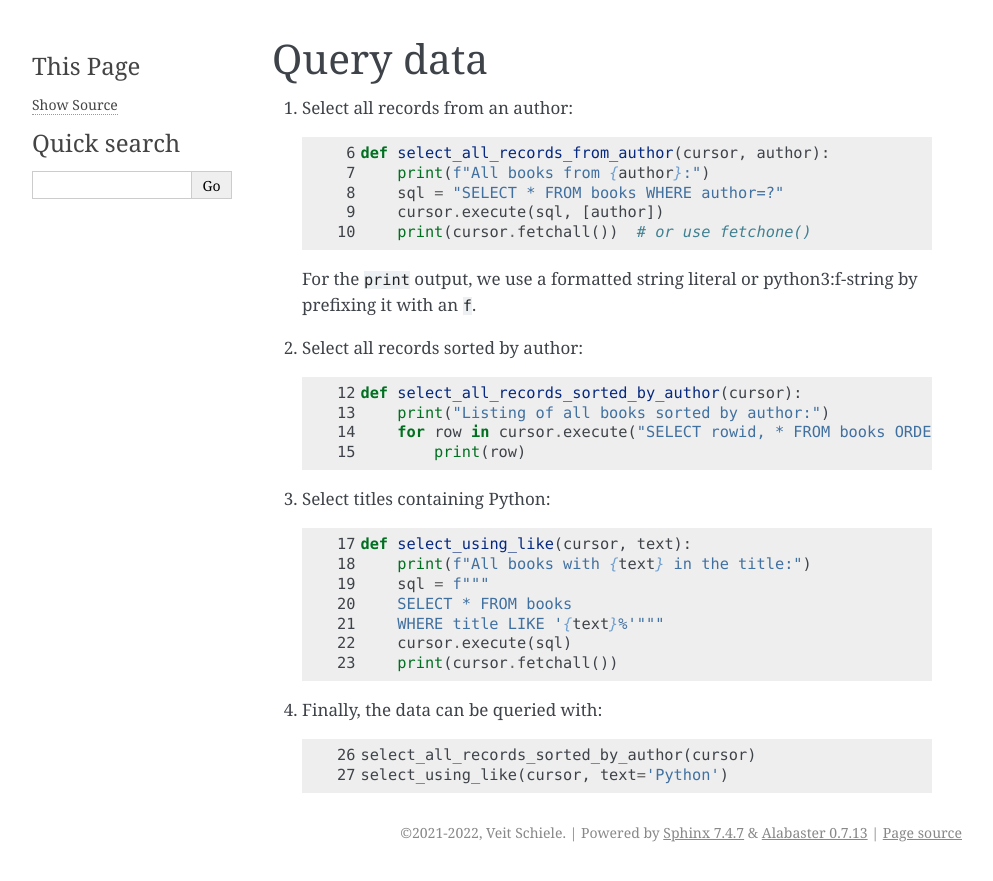
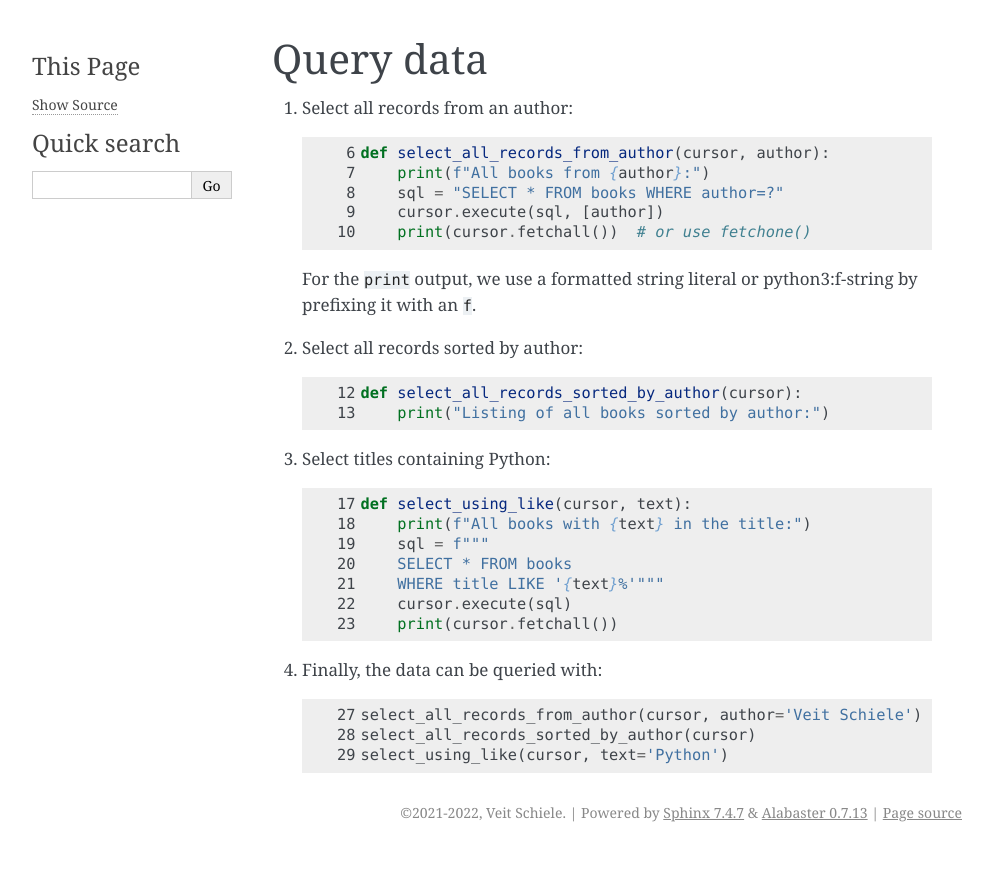
Before and after one commit to veit/python-basics-tutorial, a Sphinx documentation site: the page built from docs/save-data/query-data.rst, in a window 1280 px wide. Shown: the top 881 px of the page, without its empty margins (148-1141 px from the left). Built offline with Sphinx 7.4.7, drawn with Linux system fonts in a browser that asks for light colours; pages that are not in the unit, such as notebooks, are missing from menus.

Commit message:
:pencil2: Fix line numbers

```diff
--- a/docs/save-data/query-data.rst
+++ b/docs/save-data/query-data.rst
@@ -15,7 +15,7 @@ Query data
 
    .. literalinclude:: query_data.py
       :language: python
-      :lines: 12-15
+      :lines: 12-13
       :lineno-start: 12
 
 #. Select titles containing Python:
@@ -29,5 +29,5 @@ Query data
 
    .. literalinclude:: query_data.py
       :language: python
-      :lines: 26-28
-      :lineno-start: 26
+      :lines: 25-27
+      :lineno-start: 27
```
